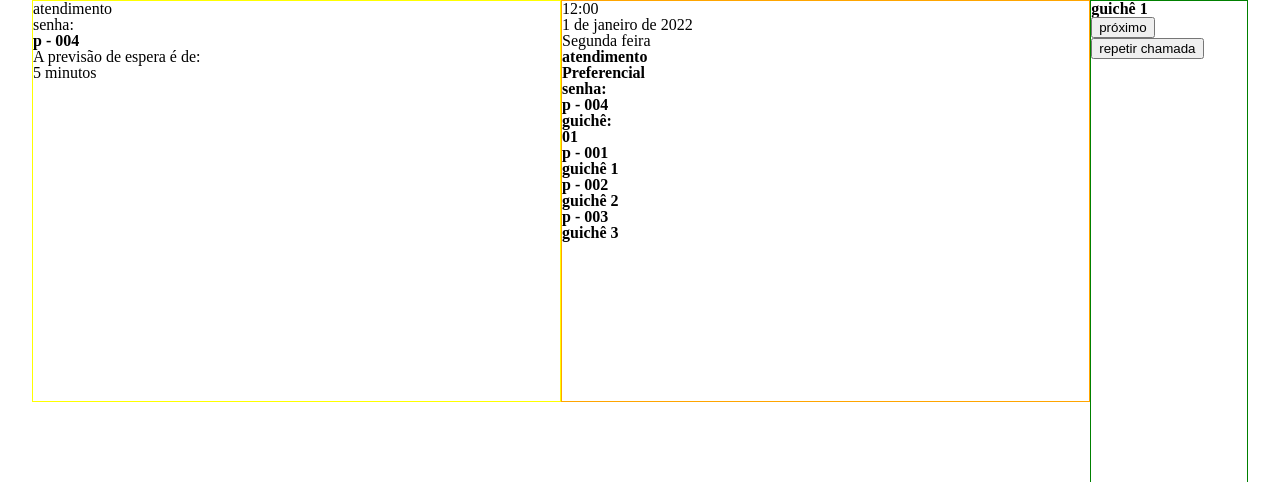
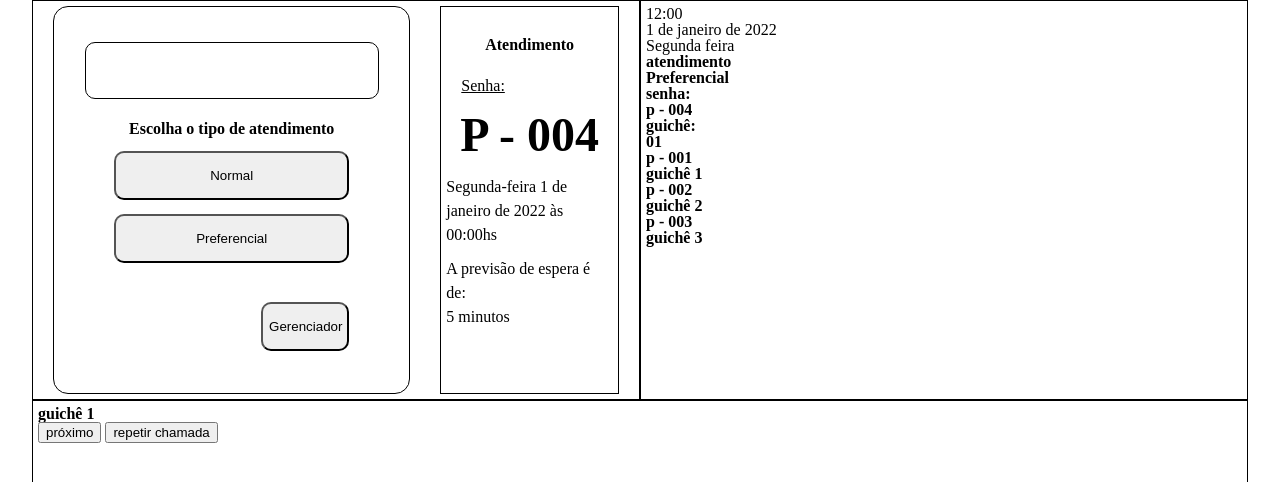
Before and after one commit to JohnyCruz37/sistema-de-atendimento, a plain HTML site: page index.html in a window 1280 px wide. Shown: the top 482 px of the page. Drawn offline with Linux system fonts and the light colour scheme.

Commit message:
estilo baixa fidelidade gerador de senha

```diff
--- a/index.html
+++ b/index.html
@@ -18,22 +18,31 @@
     <main class="main">
         <!-- GERAR NOVAS SENHAS -->
         <section class="area-gera-senha">
-            <div class="gera senha">
+            <!-- GERADOR DE SENHA -->
+            <article class="gera-senha">
                 <div class="gera-senha-visor"></div>
-                <article class="gera-senha-autoatendimento"></article>
-            </div>
+                <div class="gera-senha-autoatendimento">
+                    <h3 class="gera-senha-autoatendimento-titulo">Escolha o tipo de atendimento</h3>
+                    <button class="gera-senha-autoatendimento-botoes normal"> Normal </button>
+                    <button class="gera-senha-autoatendimento-botoes preferencial">Preferencial</button>
+                    <button class="gera-senha-autoatendimento-botoes gerenciador">Gerenciador</button>
+                </div>
+            </article>
+
+            <!-- TICKET GERADO -->
             <article class="gera-senha-ticket">
-                <div class="ticket-logo"></div>
-                <p class="ticket-titulo">atendimento</p>
-                <p class="ticket-senha">senha:</p>
-                <h4>p - 004 </h4>
-                <p class="ticket-data"></p>
-                <div class="ticket-previsao">
+                <p class="gera-senha-ticket-titulo">atendimento</p>
+                <p class="gera-senha-ticket-senha">senha:</p>
+                <h4 class="gera-senha-ticket-numero">p - 004 </h4>
+                <p class="gera-senha-ticket-data">Segunda-feira 1 de janeiro de 2022 às 00:00hs</p>
+                <div class="gera-senha-ticket-previsao">
                     <p class="previsao-msg">A previsão de espera é de:</p>
                     <p class="previsao-tempo">5 minutos</p>
                 </div>
             </article>
         </section>
+
+        <!-- MONITOR MOSTRANDO AS SENHAS -->
         <section class="area-monitor">
             <div class="monitor">
                 <article class="monitor-header">
@@ -81,6 +90,8 @@
                 </article>
             </div>
         </section>
+
+        <!-- HISTORICO DAS SENHAS ANTERIORES -->
         <section class="area-guiche">
             <div class="guiche-titulo">
                 <h3>guichê 1</h3>
--- a/sass/mixins.scss
+++ b/sass/mixins.scss
@@ -1,5 +1,9 @@
 
+@mixin container {
+    border: 1px solid ;
+    padding: 5px;
 
+}
 
 // POSICIONAMENTO
 @mixin center-hv {
@@ -8,7 +12,14 @@
     align-items: center;
 }
 
-@mixin center-linha-quebra {
+@mixin linha-quebra {
     display: flex;
     flex-flow: row wrap;
+    justify-content: space-around;
 }
+
+@mixin center-v{
+    display: flex;
+    flex-direction: column;
+    align-items: center;
+}
--- a/sass/style.scss
+++ b/sass/style.scss
@@ -1,12 +1,13 @@
 @use 'variaveis';
 @use  'mixins';
 
-@mixin flex {
-    display: flex;
-    justify-content: center;
-    align-items: center;
+
+// elementos HTML
+*{
+
+    box-sizing: border-box;
 }
-// elementos HTML
+
 body{
     @include mixins.center-hv;
 
@@ -14,24 +15,129 @@ body{
         // border: 1px solid red;
         width: 95vw;
         height: 100vh;
-        @include mixins.flex-linha-quebra;
+        @include mixins.linha-quebra;
+
+        display: grid;
+        grid-template-columns: repeat(2, 1fr);
+        grid-template-rows: repeat(2, 1fr);
 
         .area-gera-senha{
-            border: 1px solid yellow;
-            width: 50%;
-            height: 50%;
+            @include mixins.linha-quebra;
+            @include mixins.container;
+
+            .gera-senha{
+                @include mixins.center-v;
+                @include mixins.container;
+
+                // border: 1px solid red;
+                border-radius: 15px;
+                width: 60%;
+                height: auto;
+
+                justify-content: center;
+
+                &-visor{
+                    border: 1px solid;
+                    border-radius: 10px;
+                    width: 85%;
+                    height: 15%;
+                }
+                &-autoatendimento{
+                    @include mixins.center-v;
+
+                    // border: 1px solid orange;
+                    width: 85%;
+                    height: 65%;
+                    margin-top: 15px;
+
+                    justify-content: space-around;
+
+                    &-botoes{
+                        border-radius: 10px;
+                        width: 80%;
+                        height: 20%;
+
+                        cursor: pointer;
+
+                    }
+                    .gerenciador{
+                        width: 30%;
+                        margin-top: 25px;
+                        margin-left: 50%;
+
+
+                    }
+
+                }
+
+            }
+
+            .gera-senha-ticket{
+                @include mixins.container;
+                @include mixins.center-v;
+                width: 30%;
+                height: auto;
+
+                &-titulo{
+                    display: block;
+                    text-align: center;
+                    width: 100%;
+                    height: auto;
+                    margin: 15% 0;
+
+                    font-weight: bolder;
+                    text-transform: capitalize;
+
+                }
+                &-senha{
+                    display: block;
+                    width: 100%;
+                    padding-left: 15px;
+
+                    text-transform: capitalize;
+                    text-decoration: underline;
+                }
+                &-numero{
+                    display: block;
+                    width: 100%;
+                    height: auto;
+                    margin: 10% 0;
+
+
+                    text-align: center;
+                    font-size: 3rem;
+                    text-transform: capitalize;
+
+                }
+                &-data{
+                    line-height: 1.5em;
+                }
+                &-previsao{
+                    width: 100%;
+                    height: auto;
+                    margin-top: 10px;
+
+                    line-height: 1.5rem;
+                }
+
+
+            }
+
         }
 
         .area-monitor{
-            border: 1px solid orange;
-            width: 50%;
-            height: 50%;
+            @include mixins.container;
+
+
+
         }
 
         .area-guiche{
-            border: 1px solid green;
-            width: 100%;
-            height: auto;
+            @include mixins.container;
+
+            grid-column: 1 / 3;
+            grid-row: 2 / 3;
+
         }
 
     }
--- a/sass/variaveis.scss
+++ b/sass/variaveis.scss
@@ -1,2 +1,8 @@
+// CORES
+$amarelo: #ffba49;
+$chumbo: #343434;
+$azul-marinho: #2f3061;
+$azul-anil: #0e34a0;
+$cinza-azul: #5f5980;
 
-$cor-legal: #BADA55;
+// MEDIDAS
```
Also changed, not shown: css/style.css, 1 other file.
